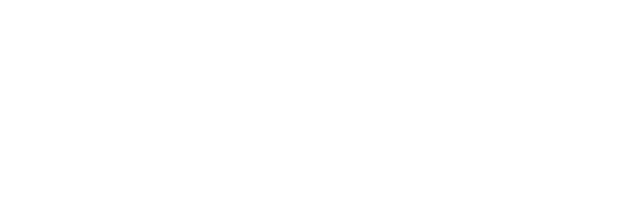
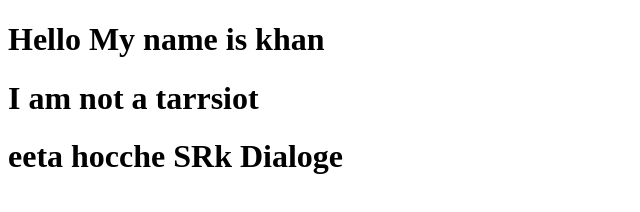
Before and after one commit to UdoyAhsan/My-Second-Repo, a plain HTML site: page index.html in a window 1280 px wide. Shown: the whole page, without its empty margins (0-640 px from the left). Drawn offline with Linux system fonts and the light colour scheme.

Commit message:
added header

```diff
--- a/index.html
+++ b/index.html
@@ -7,6 +7,8 @@
     <title>My-Second-Repo</title>
 </head>
 <body>
-
+    <h1>Hello My name is khan</h1>
+    <h1>I am not a tarrsiot</h1>
+    <h1>eeta hocche SRk Dialoge</h1>
 </body>
 </html>
```
